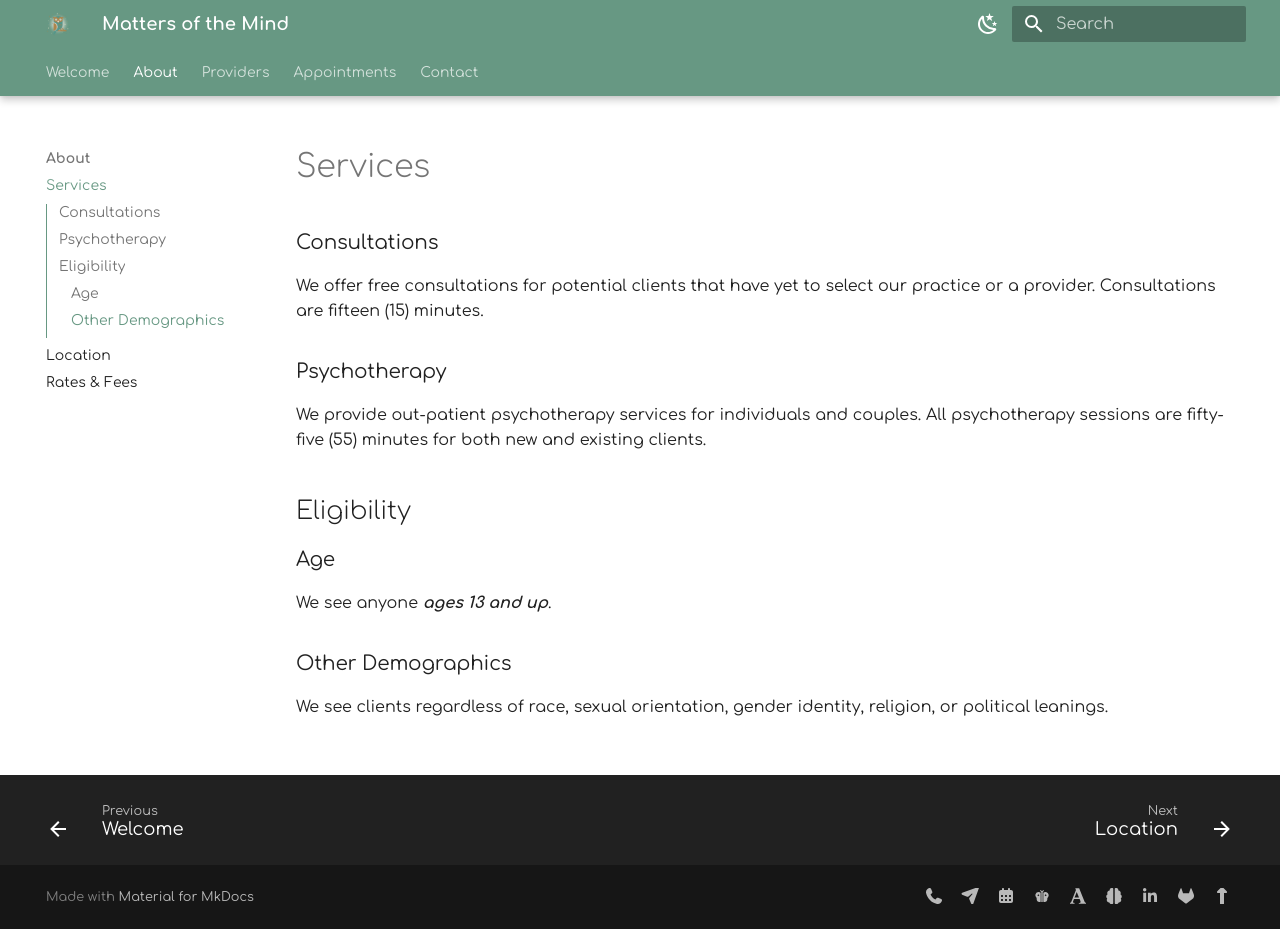
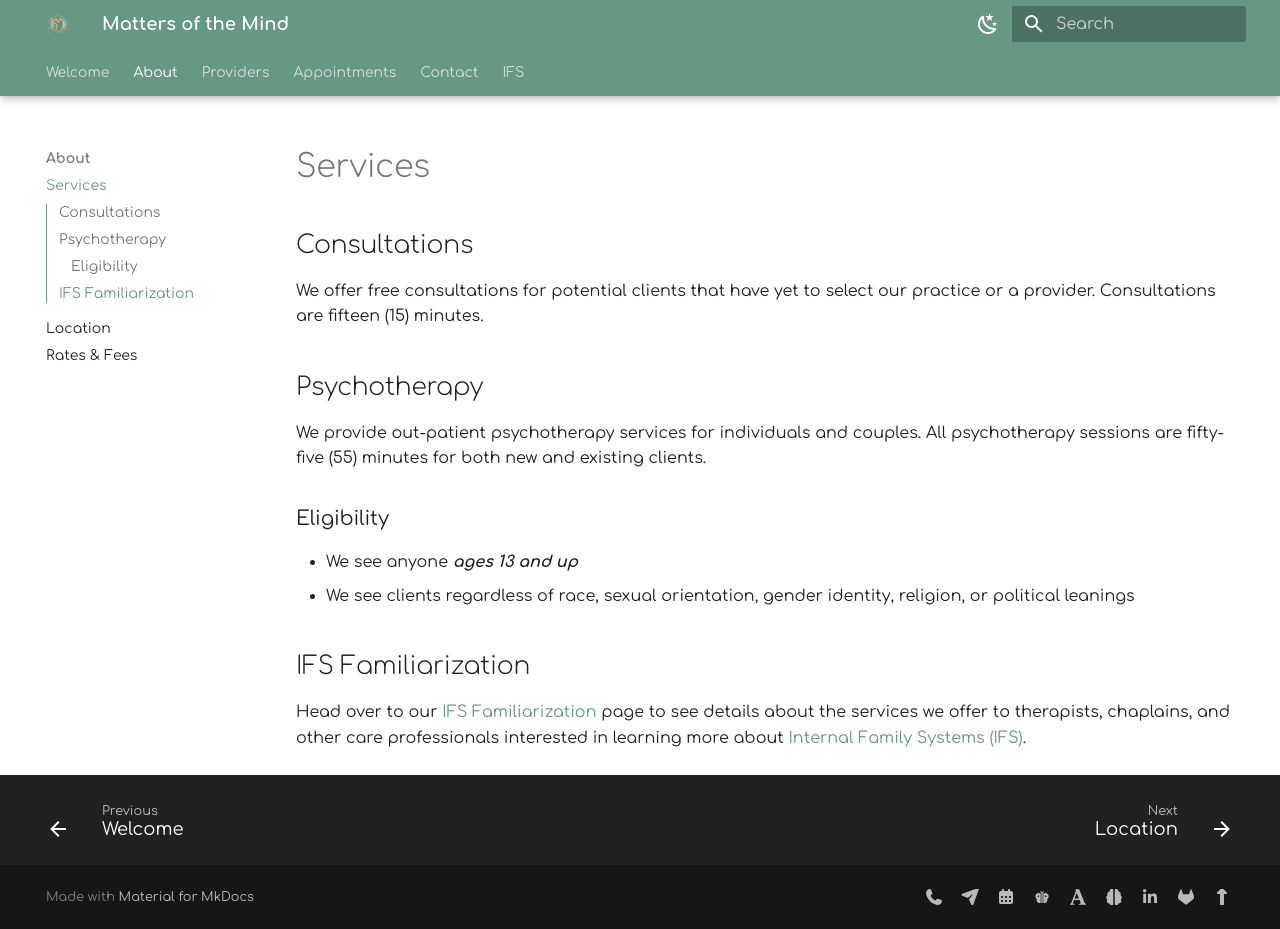
Before and after one commit to motm-therapy/website, an MkDocs documentation site: the page built from docs/services.md, in a window 1280 px wide and 929 px high. Built offline with MkDocs 1.6.1 and Material for MkDocs 9.7.7, drawn with Linux system fonts in a browser that asks for light colours; plug-ins that fetch from the network failed and are left out.

Commit message:
add ifs familiarization services

```diff
--- a/docs/services.md
+++ b/docs/services.md
@@ -4,20 +4,19 @@ description: This page provides info about services offered and client eligibili
 
 # Services
 
-### Consultations
+## Consultations
 
 We offer free consultations for potential clients that have yet to select our practice or a provider. Consultations are fifteen (15) minutes.
 
-### Psychotherapy
+## Psychotherapy
 
 We provide out-patient psychotherapy services for individuals and couples. All psychotherapy sessions are fifty-five (55) minutes for both new and existing clients.
 
-## Eligibility
+### Eligibility
 
-### Age
+- We see anyone _**ages 13 and up**_
+- We see clients regardless of race, sexual orientation, gender identity, religion, or political leanings
 
-We see anyone _**ages 13 and up**_.
+## IFS Familiarization
 
-### Other Demographics
-
-We see clients regardless of race, sexual orientation, gender identity, religion, or political leanings.
+Head over to our [IFS Familiarization](ifs.md) page to see details about the services we offer to therapists, chaplains, and other care professionals interested in learning more about [Internal Family Systems (IFS)](https://ifs-institute.com/).
--- a/mkdocs.yml
+++ b/mkdocs.yml
@@ -64,6 +64,7 @@ nav:
     - 'Jasmine Scott-Cochran': "providers/jasmine.md"
   - Appointments: "appointments.md"
   - Contact: "contact.md"
+  - IFS: "ifs.md"
 
 plugins:
   - search
```
Also changed, not shown: docs/ifs.md (added, +39 -0 lines).
